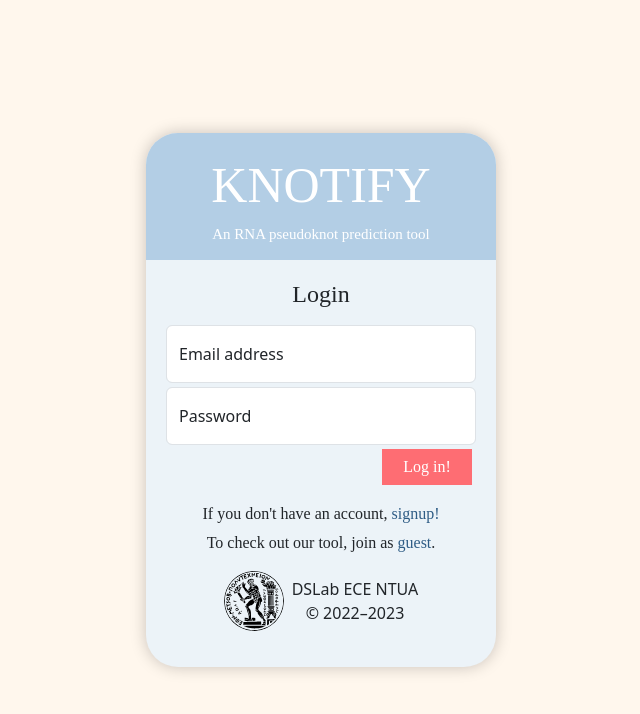
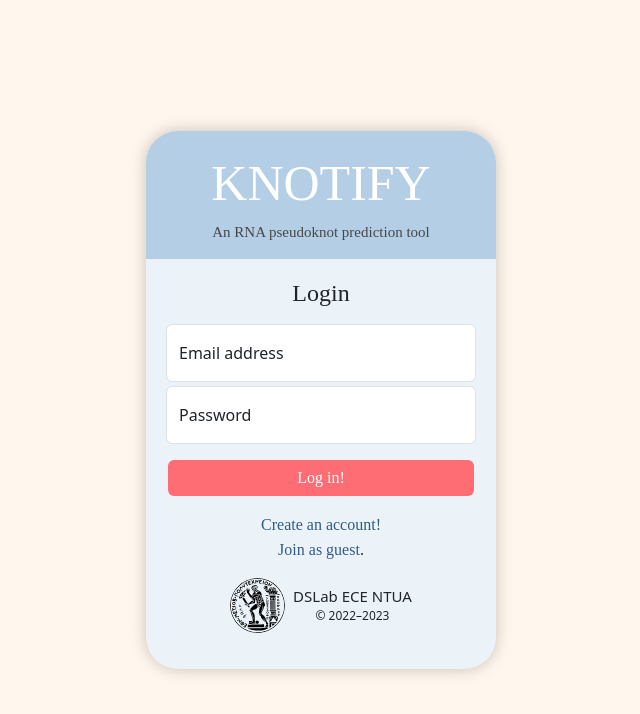
Before and after one commit to JimmyA1994/knotify_webserver, a Django app: page /login/ in a window 1280 px wide. Shown: the top 714 px of the page, without its empty margins (319-959 px from the left). Run offline with Django 4.2, Linux system fonts and the light colour scheme; parts of the project's set-up code (start-up, migrations or seed data) failed here and were passed over; some web fonts are replaced.

Commit message:
Add signup url

```diff
--- a/main/templates/base.html
+++ b/main/templates/base.html
@@ -32,7 +32,7 @@
                       </li>
                       <li class="nav-item">
                         {% if user|is_guest_user %}
-                        <a class="nav-link" onclick="convert()" href="#">Login</a>
+                        <a class="nav-link" onclick="signup()" href="#">Sign up</a>
                         {% else %}
                         <a class="nav-link" onclick="logout()" href="#">Log out</a>
                         {% endif %}
@@ -83,9 +83,9 @@
                     }
                 });
             }
-            function convert(){
+            function signup(){
                 base_url = window.location.protocol + '//' + window.location.host + '/';
-                window.location.href = base_url + 'login/';
+                window.location.href = base_url + 'signup/';
             }
         </script>
     </body>
--- a/main/templates/login.html
+++ b/main/templates/login.html
@@ -3,7 +3,7 @@
 <html>
 
 <head>
-  <title>Login</title>
+  <title>{% if 'login' in request.get_full_path %}Login{% else %}Signup{% endif %}</title>
   <meta name="viewport" content="width=device-width, initial-scale=1">
   <link rel="shortcut icon" type="image/png" href="{% static 'images/ntua.svg' %}" />
   <link href="https://cdn.jsdelivr.net/npm/bootstrap@5.3.0-alpha1/dist/css/bootstrap.min.css" rel="stylesheet"
@@ -20,13 +20,13 @@
   <div class="login-card w-100 m-auto">
     <div class="card-header">
       <div class="d-flex flex-column">
-        <span class="text-center logo-title">KNOTIFY</span>
+        <span class="text-center logo-title user-select-none">KNOTIFY</span>
         <span class="text-center logo-subtitle">An RNA pseudoknot prediction tool</span>
       </div>
     </div>
     <div class="card-body">
-      <h1 class="h3 mb-3 title" id="title">Login</h1>
-      <form method="post" class="needs-validation" onsubmit="login(); return false;" novalidate>{% csrf_token %}
+      <h1 class="h3 mb-3 title" id="title">{% if 'login' in request.get_full_path %}Login{% else %}Create an account{% endif %}</h1>
+      <form method="post" class="needs-validation" onsubmit="{% if 'login' in request.get_full_path %}login(){% else %}signup{% endif %}; return false;" novalidate>{% csrf_token %}
         <div class="form-floating mb-1">
           <input type="email" class="form-control" id="EmailInput" placeholder=""
             pattern='[\w\d_+.-]+@[\w]+[.][A-Za-z]+' required>
@@ -46,26 +46,26 @@
           <!-- Input Validation Errors are displayed here -->
           <span id="error-msg">Error message</span>
         </div>
-        <div class="text-end me-1">
-          <button class="btn btn-primary submit-button" id="cta-button" type="submit">Log in!</button>
+        <div class="text-end me-1 mt-3">
+          <button class="btn btn-primary submit-button w-100" id="cta-button" type="submit">{% if 'login' in request.get_full_path %}Log in!{% else %}Sign up!{% endif %}</button>
         </div>
       </form>
-      <div class="mt-3 mb-1">
-        <span class="toggle-text text-center" id="toggle-login-span" style="display:none">If you already have an
-          account, <a onclick="toggleLogin()" class="toggle-link">login!</a></span>
-        <span class="toggle-text text-center" id="toggle-signup-span" style="display:visible">If you don't have an
-          account, <a onclick="toggleSignup()" class="toggle-link">signup!</a></span>
+      <div class="mt-3">
+        <span class="toggle-text text-center" id="toggle-login-span" {% if 'login' in request.get_full_path %}style="display:none"{%else%}style="display:visible"{% endif %}>
+          Alternatively, <a onclick="toggleLogin()" class="toggle-link">login!</a></span>
+        <span class="toggle-text text-center" id="toggle-signup-span" {% if 'login' in request.get_full_path %}style="display:visible"{% else %}style="display:none"{% endif %}>
+          <a onclick="toggleSignup()" class="toggle-link">Create an account!</a></span>
       </div>
       <div class="mb-1">
-        <span class="toggle-text text-center" id="visit-as-guest-span">To check out our tool, join as <a
-            onclick="goToHome();return false;" class="toggle-link">guest</a>.</span>
+        <span class="toggle-text text-center" id="visit-as-guest-span"><a
+            onclick="goToHome();return false;" class="toggle-link">Join as guest</a>.</span>
       </div>
       <div class="d-flex align-items-center justify-content-center flex-row my-3">
         <img src="{% static 'images/ntua.svg' %}" alt="NTUA logo" draggable="false" class="img-fluid rounded-circle"
-          width="60" height="60">
+          width="55" height="55">
         <div class="d-flex flex-column justify-content-center ms-2">
-          <span class="text-center">DSLab ECE NTUA</span>
-          <span class="text-center">&copy; 2022–{{current_year}}</span>
+          <span class="text-center" style="font-size: 15px;">DSLab ECE NTUA</span>
+          <span class="text-center" style="font-size: 12px;">&copy; 2022–{{current_year}}</span>
         </div>
       </div>
     </div>
--- a/main/urls.py
+++ b/main/urls.py
@@ -4,6 +4,7 @@ from main import views
 urlpatterns = [
     path('', views.HomePageView.as_view(), name='home'),
     path('login/', views.LoginView.as_view(), name='login'),
+    path('signup/', views.LoginView.as_view(), name='signup'),
     path('login/signup/', views.process_signup_view, name='process_signup'),
     path('login/login/', views.process_login_view, name='process_login'),
     path('logout/', views.logout_view, name='logout'),
--- a/static/css/login.css
+++ b/static/css/login.css
@@ -42,7 +42,7 @@ body {
 
 .logo-subtitle {
     font-size: 15px;
-    color: #fff;
+    color: #484848;
     font-family: "Aldrich";
 }
 
@@ -83,9 +83,8 @@ body {
 .submit-button {
     font-family: "Aldrich";
     background-color: #FE6D73;
+    margin-left: 2px;
     border: none;
-    width: 90px;
-    border-radius: 0;
 }
 
 .submit-button:hover {
--- a/static/js/login.js
+++ b/static/js/login.js
@@ -115,7 +115,10 @@ function toggleLogin(){
     var signupSpan = document.querySelector('#toggle-signup-span');
     signupSpan.style = "display:visible";
 
-    // change the title
+    // change the tab title
+    document.querySelector('title').innerText = 'Login';
+
+    // change the card title
     const title = document.querySelector('#title');
     title.innerHTML = 'Login';
 
@@ -142,7 +145,10 @@ function toggleSignup(){
     var loginSpan = document.querySelector('#toggle-login-span');
     loginSpan.style = "display:visible";
 
-    // change the title
+    // change the tab title
+    document.querySelector('title').innerText = 'Signup';
+
+    // change the card title
     const title = document.querySelector('#title');
     title.innerHTML = 'Create an account';
 
```
